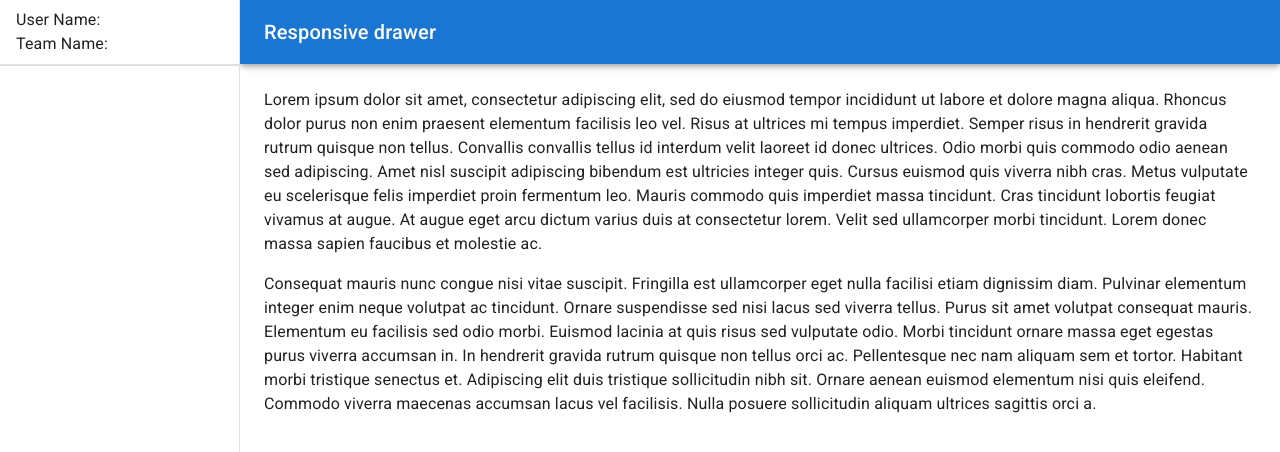
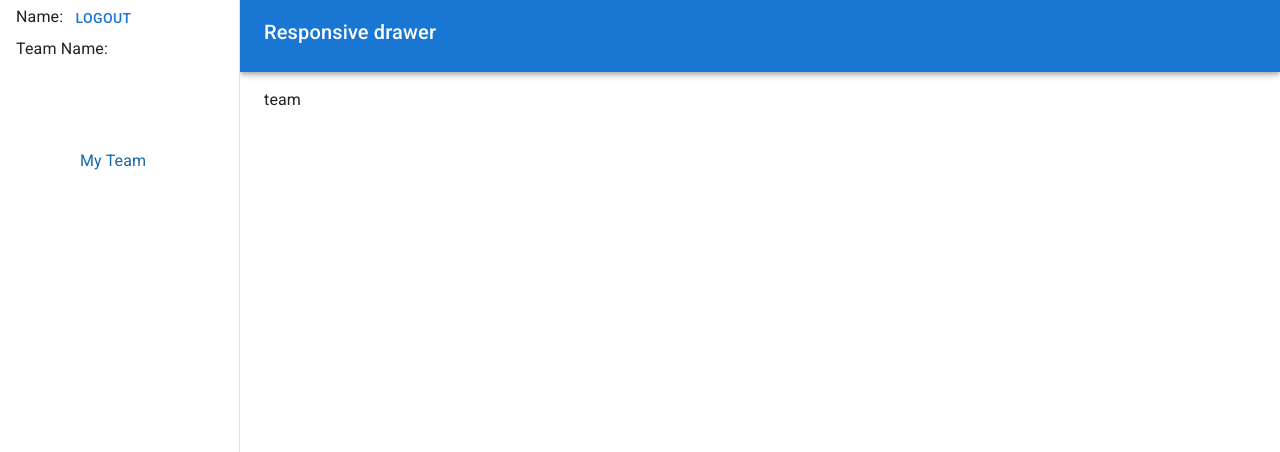
Before and after one commit to shabik-ashab/issue-tracker, a React (Create React App) app: page /dash in a window 1280 px wide. Shown: the top 452 px of the page. Built offline with nearby package versions, Linux system fonts and the light colour scheme; no server answers; sample sign-in values are in the browser's storage.

Commit message:
my team nested route added

```diff
--- a/src/App.js
+++ b/src/App.js
@@ -33,9 +33,10 @@ function App() {
         </PrivateRoute>
         <Route exact path="/login">
           <Login />
-        </Route><Route  path="/dash">
+        </Route>
+        <PrivateRoute  path="/dash">
           <ResponsiveDrawer />
-        </Route>
+        </PrivateRoute>
       </Switch>
     </Router>
     </AuthProvider>
--- a/src/Components/Dashboard/ResponsiveDrawer.jsx
+++ b/src/Components/Dashboard/ResponsiveDrawer.jsx
@@ -6,40 +6,58 @@ import CssBaseline from "@mui/material/CssBaseline";
 import Divider from "@mui/material/Divider";
 import Drawer from "@mui/material/Drawer";
 import IconButton from "@mui/material/IconButton";
-import InboxIcon from "@mui/icons-material/MoveToInbox";
-import List from "@mui/material/List";
-import ListItem from "@mui/material/ListItem";
-import ListItemIcon from "@mui/material/ListItemIcon";
-import ListItemText from "@mui/material/ListItemText";
-import MailIcon from "@mui/icons-material/Mail";
 import MenuIcon from "@mui/icons-material/Menu";
 import Toolbar from "@mui/material/Toolbar";
 import Typography from "@mui/material/Typography";
 import useAuth from "../../hooks/useAuth";
+import { Button, Grid } from "@mui/material";
+import { Switch, Route, Link, useRouteMatch,useLocation, useHistory, } from "react-router-dom";
+import Team from "./Team";
 
 const drawerWidth = 240;
 
 function ResponsiveDrawer(props) {
   const { window } = props;
   const [mobileOpen, setMobileOpen] = React.useState(false);
-  const { users, user } = useAuth();
+  const { users, user,logOut } = useAuth();
 
   const handleDrawerToggle = () => {
     setMobileOpen(!mobileOpen);
   };
+  const history = useHistory();
+  const userInfo = users.find((currentUser) => currentUser.email == user.email);
 
-  const userInfo = users.find((currentUser) => currentUser.email == user.email);
+  let { path, url } = useRouteMatch();
 
   const drawer = (
     <div>
-      <Box sx={{ ml: 2, mt: 1, mb: 1 }}>
-        <Typography>User Name: {userInfo?.displayName}</Typography>
+      <Box sx={{ ml: 2, mb:1 }}>
+        <Typography>Name: {userInfo?.displayName}
+        <Button onClick={()=>logOut(history)} >
+                  logout
+                 </Button>
+        </Typography>
         <Typography>Team Name: {userInfo?.team}</Typography>
       </Box>
-      <Divider />
 
-      <Divider />
       <Toolbar />
+
+      <Link to={`${url}`} style={{ textDecoration: 'none', color:'#1769aa' }}>
+
+      <Box sx={{
+        backgroundColor: '',
+        '&:hover': {
+          backgroundColor: '#e0e0e0',
+          opacity: [0.9, 0.8, 0.7],
+        },
+        p:1,
+        m:1
+      }}>
+         <span style={{marginLeft: '4em'}}> My Team</span>
+      </Box>
+
+      </Link>
+
     </div>
   );
 
@@ -54,6 +72,7 @@ function ResponsiveDrawer(props) {
         sx={{
           width: { sm: `calc(100% - ${drawerWidth}px)` },
           ml: { sm: `${drawerWidth}px` },
+          pb:1
         }}
       >
         <Toolbar>
@@ -118,35 +137,11 @@ function ResponsiveDrawer(props) {
         }}
       >
         <Toolbar />
-        <Typography paragraph>
-          Lorem ipsum dolor sit amet, consectetur adipiscing elit, sed do
-          eiusmod tempor incididunt ut labore et dolore magna aliqua. Rhoncus
-          dolor purus non enim praesent elementum facilisis leo vel. Risus at
-          ultrices mi tempus imperdiet. Semper risus in hendrerit gravida rutrum
-          quisque non tellus. Convallis convallis tellus id interdum velit
-          laoreet id donec ultrices. Odio morbi quis commodo odio aenean sed
-          adipiscing. Amet nisl suscipit adipiscing bibendum est ultricies
-          integer quis. Cursus euismod quis viverra nibh cras. Metus vulputate
-          eu scelerisque felis imperdiet proin fermentum leo. Mauris commodo
-          quis imperdiet massa tincidunt. Cras tincidunt lobortis feugiat
-          vivamus at augue. At augue eget arcu dictum varius duis at consectetur
-          lorem. Velit sed ullamcorper morbi tincidunt. Lorem donec massa sapien
-          faucibus et molestie ac.
-        </Typography>
-        <Typography paragraph>
-          Consequat mauris nunc congue nisi vitae suscipit. Fringilla est
-          ullamcorper eget nulla facilisi etiam dignissim diam. Pulvinar
-          elementum integer enim neque volutpat ac tincidunt. Ornare suspendisse
-          sed nisi lacus sed viverra tellus. Purus sit amet volutpat consequat
-          mauris. Elementum eu facilisis sed odio morbi. Euismod lacinia at quis
-          risus sed vulputate odio. Morbi tincidunt ornare massa eget egestas
-          purus viverra accumsan in. In hendrerit gravida rutrum quisque non
-          tellus orci ac. Pellentesque nec nam aliquam sem et tortor. Habitant
-          morbi tristique senectus et. Adipiscing elit duis tristique
-          sollicitudin nibh sit. Ornare aenean euismod elementum nisi quis
-          eleifend. Commodo viverra maecenas accumsan lacus vel facilisis. Nulla
-          posuere sollicitudin aliquam ultrices sagittis orci a.
-        </Typography>
+       <Switch>
+           <Route>
+                <Team/>
+           </Route>
+       </Switch>
       </Box>
     </Box>
   );
--- /dev/null
+++ b/src/Components/Dashboard/Team.jsx
@@ -0,0 +1,11 @@
+import React from 'react'
+
+const Team = () => {
+    return (
+        <div>
+            team
+        </div>
+    )
+}
+
+export default Team
--- a/src/hooks/useFirebase.js
+++ b/src/hooks/useFirebase.js
@@ -46,8 +46,14 @@ const useFirebase = () => {
         setIsLoading(true);
         signInWithEmailAndPassword(auth, email, password,history)
             .then((userCredential) => {
+                setAuthError('');
+                const userInfo = users.find((currentUser) => currentUser.email == email);
+               if(userInfo.role){
+                history.replace('/dash');
+               }
+               else{
                 history.replace('/choose');
-                setAuthError('');
+               }
             })
             .catch((error) => {
                 setAuthError(error.message);
@@ -62,8 +68,15 @@ const useFirebase = () => {
             .then((result) => {
                 const user = result.user;
                 saveUser(user.email, user.displayName, 'PUT');
-                history.replace('/choose');
+
                 setAuthError('');
+                const userInfo = users.find((currentUser) => currentUser.email == user.email);
+                if(userInfo.role){
+                 history.replace('/dash');
+                }
+                else{
+                 history.replace('/choose');
+                }
 
             }).catch((error) => {
                 setAuthError(error.message);
@@ -111,7 +124,7 @@ const useFirebase = () => {
           .then((data) => {
             setUsers(data);
           });
-      }, [user.email])
+      }, [user.email,authError])
 
     // useEffect(() => {
     //     fetch(`https://hidden-mountain-15974.herokuapp.com/users/${user.email}`)
```
